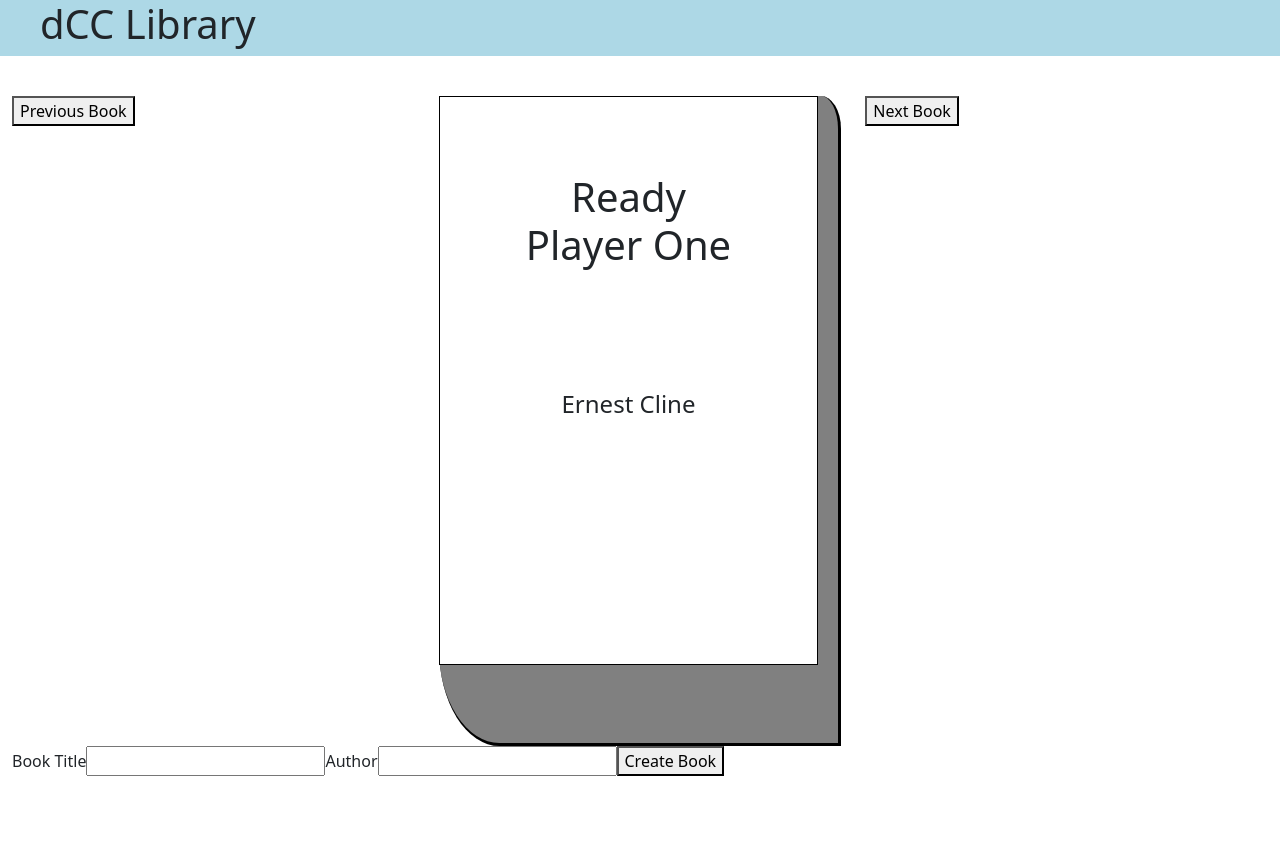
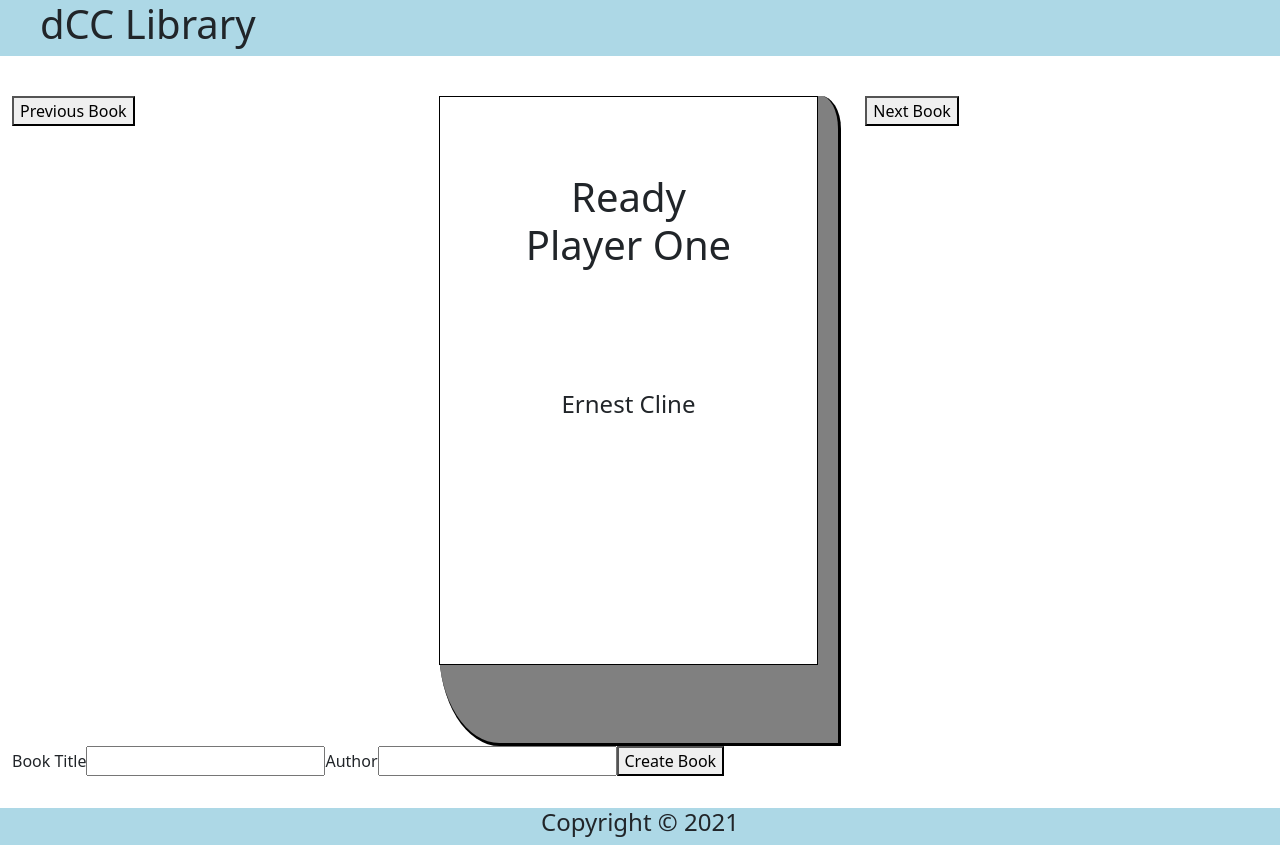
Before and after one commit to coleman399/REACTJS_REPO, a React (Create React App) app in the folder dccLibrary/: page / in a window 1280 px wide. Before the commit the page ends 808 px from the top, so only its background shows below. Built offline with nearby package versions, Linux system fonts and the light colour scheme.

Commit message:
created footer component and attached it to app.jsx

```diff
--- a/dccLibrary/src/components/Footer/Footer.css
+++ b/dccLibrary/src/components/Footer/Footer.css
@@ -1,5 +1,7 @@
 .footer {
     background-color: lightblue;
     width: 100%;
-    height: 10%;
+    box-shadow: 0 50vh 0 50vh lightblue;
+    text-align: center;
+    margin-top: 2em;
 }
--- a/dccLibrary/src/components/Footer/Footer.jsx
+++ b/dccLibrary/src/components/Footer/Footer.jsx
@@ -1,14 +1,12 @@
 import React from 'react';
 import './Footer.css'
 
-function Footer() {
+const Footer = () => {
     return (
-        <div className="row row-space">
-            <div className="col-md-12">
-                <div className="footer"></div>
-            </div>
-        </div>
-    )
+        <footer className="footer">
+            <h4>Copyright © 2021</h4>
+        </footer>
+    );
 }
 
 export default Footer;
```
